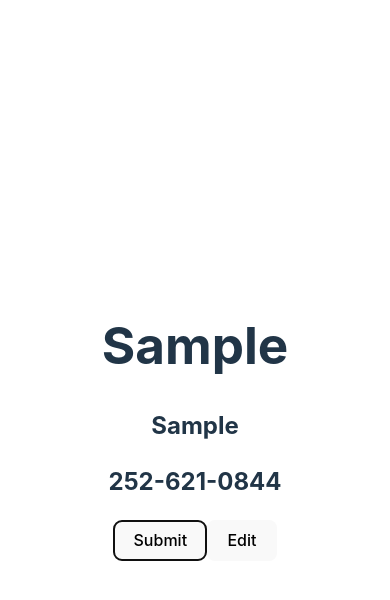
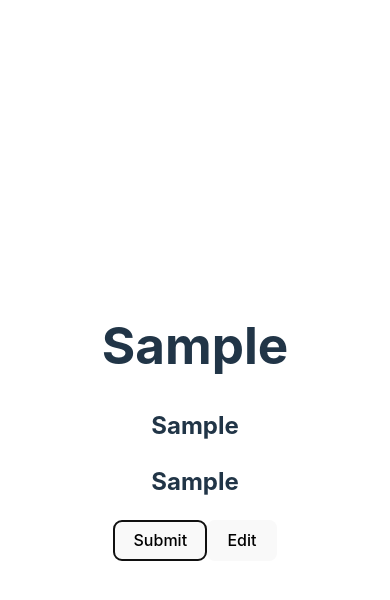
Before and after one commit to worsleyj/odin-first-react-project, a React (Vite) app: page / in a window 390 px wide. Both pictures are taken after typing "Sample", "Sample", "Sample" into the empty fields and a click on the button "Submit". Shown: the top 600 px of the page. Built offline with nearby package versions, Linux system fonts and the light colour scheme.

Commit message:
finalize states for name, email, phone number

```diff
--- a/src/Form.jsx
+++ b/src/Form.jsx
@@ -5,6 +5,7 @@ function Form() {
   const [submitted, setSubmitted] = useState(false);
   const [name, setName] = useState("");
   const [email, setEmail] = useState("");
+  const [phoneNumber, setPhoneNumber] = useState("");
 
   function Display() {
     if (submitted) {
@@ -12,16 +13,13 @@ function Form() {
         <div>
           <h1>{name}</h1>
           <h2>{email}</h2>
-          <h2>252-621-0844</h2>
+          <h2>{phoneNumber}</h2>
         </div>
       );
     }
 
     function CustomInput({ id, saved }) {
       const [value, setValue] = useState(saved);
-      // if (submitted) {
-      //   return <h2>{value}</h2>;
-      // }
       return (
         <input
           id={id}
@@ -42,7 +40,7 @@ function Form() {
           <label>Email</label>
           <CustomInput id="email" saved={email} />
           <label>Phone Number</label>
-          <input />
+          <CustomInput id="phoneNumber" saved={phoneNumber} />
         </form>
       </div>
     );
@@ -52,40 +50,17 @@ function Form() {
     setSubmitted(true);
     const nameInput = document.getElementById("name");
     const emailInput = document.getElementById("email");
+    const phoneNumberInput = document.getElementById("phoneNumber");
     setName(nameInput.value);
     setEmail(emailInput.value);
+    setPhoneNumber(phoneNumberInput.value);
   }
 
-  function editCV() {
-    setSubmitted(false);
-  }
   return (
     <div>
       <Display />
-
-      {/* <h2>Educational Experience</h2>
-      <form>
-        <label>School Name</label>
-        <input />
-        <label>Field of Study</label>
-        <input />
-        <label>Date of Study</label>
-        <input />
-      </form>
-
-      <h2>Work Experience</h2>
-      <form>
-        <label>Company Name</label>
-        <input />
-        <label>Position Title</label>
-        <input />
-        <label>Main Responsbilities</label>
-        <textarea />
-        <label>Date of Work</label>
-        <input />
-      </form> */}
       <button onClick={generateCV}>Submit</button>
-      <button onClick={editCV}>Edit</button>
+      <button onClick={() => setSubmitted(false)}>Edit</button>
     </div>
   );
 }
```
